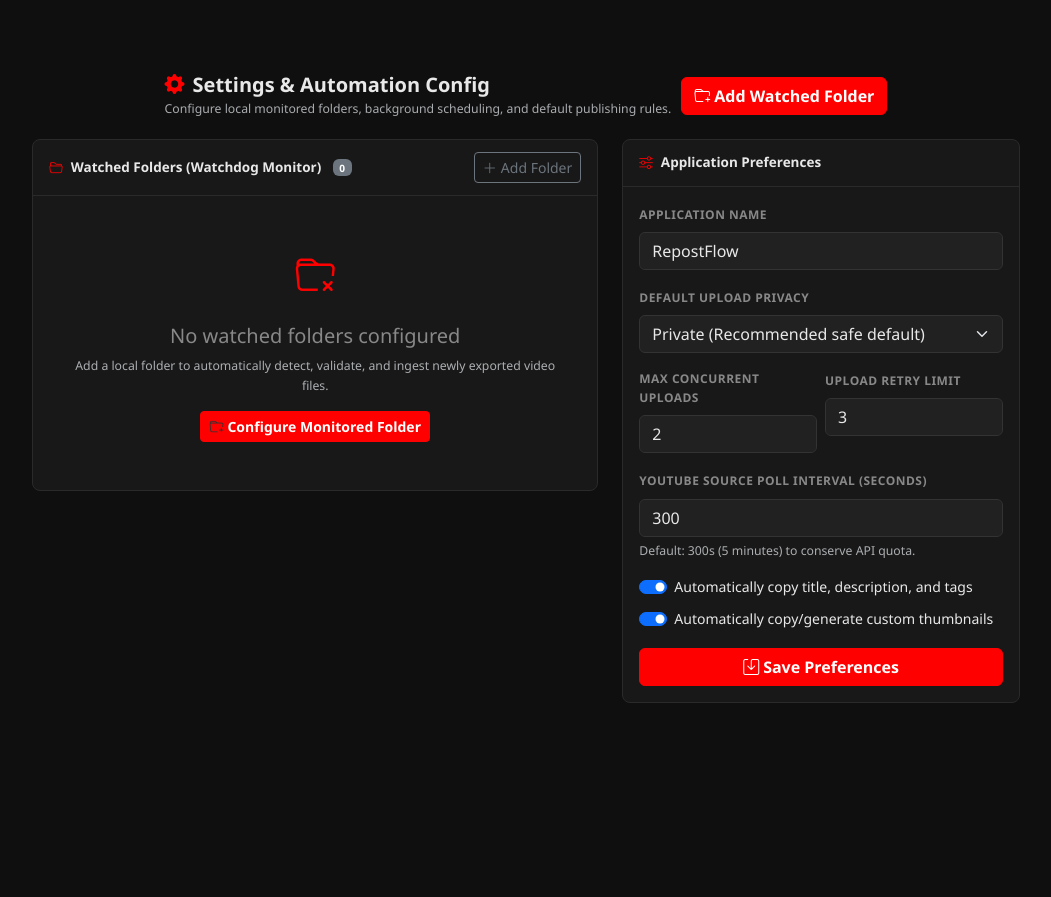
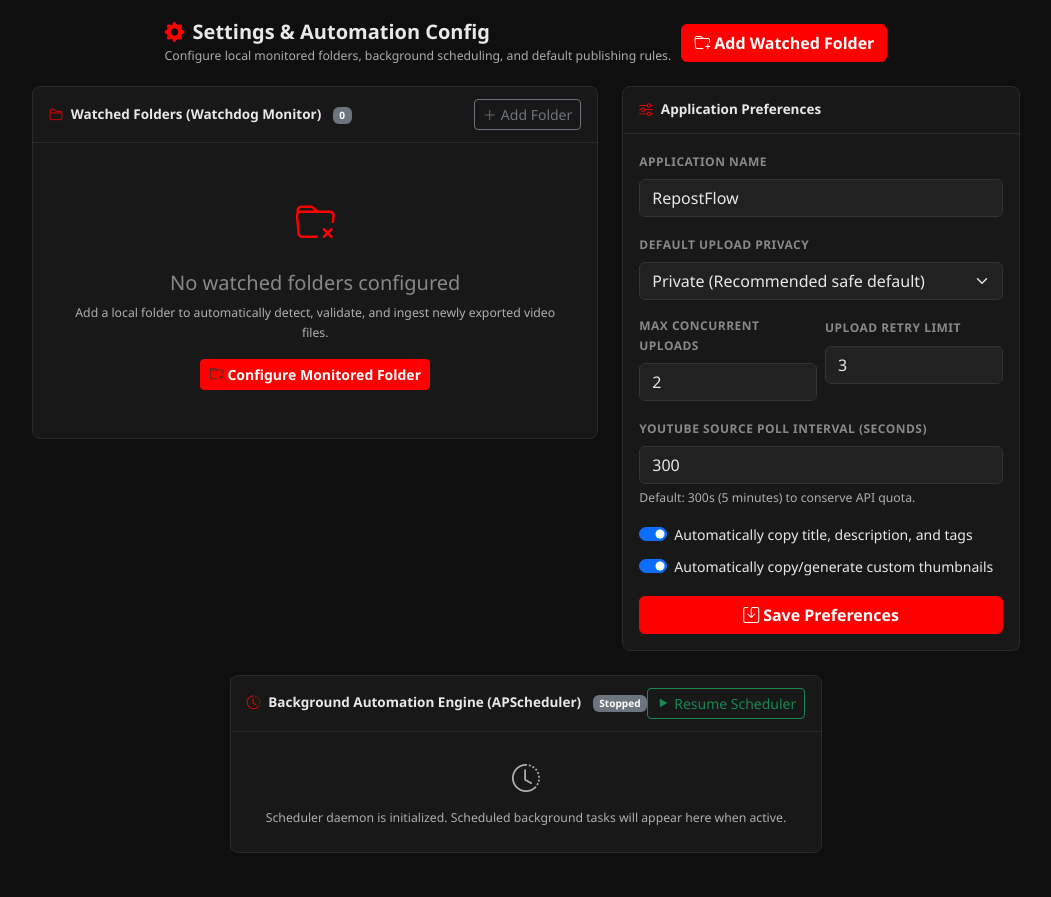
Before and after one commit to DorianKundwa/RepostFlow, a Python web app: template app/templates/settings.html in a window 1280 px wide. Shown: the whole page, without its empty margins (114-1165 px from the left). Before the commit the page ends 703 px from the top, so only its background shows below. Run offline with Jinja, Linux system fonts and the light colour scheme; the template is opened without the code that fills it, so the values that code supplies are empty.

Commit message:
feat(settings): add scheduler daemon controls, dynamic interval rescheduling, and UI job schedule panel

```diff
--- a/app/templates/settings.html
+++ b/app/templates/settings.html
@@ -175,6 +175,102 @@
   </div>
 </div>
 
+<!-- ===== Full-Width: Background Scheduler & Automated Workers ===== -->
+<div class="row">
+  <div class="col-12">
+    <div class="rf-panel mb-4">
+      <div class="rf-panel-header d-flex justify-content-between align-items-center">
+        <span>
+          <i class="bi bi-clock-history me-2 text-rf-red"></i>Background Automation Engine (APScheduler)
+          {% if scheduler.is_running and not scheduler.is_paused %}
+            <span class="badge bg-success-subtle text-success ms-2"><i class="bi bi-circle-fill me-1 small"></i>Active</span>
+          {% elif scheduler.is_paused %}
+            <span class="badge bg-warning-subtle text-warning ms-2"><i class="bi bi-pause-circle-fill me-1 small"></i>Paused</span>
+          {% else %}
+            <span class="badge bg-secondary ms-2">Stopped</span>
+          {% endif %}
+        </span>
+        <form method="POST" action="{{ url_for('settings.toggle_scheduler') }}" class="d-inline">
+          <input type="hidden" name="csrf_token" value="{{ csrf_token() }}" />
+          {% if scheduler.is_running and not scheduler.is_paused %}
+            <button type="submit" class="btn btn-sm btn-outline-warning">
+              <i class="bi bi-pause-fill me-1"></i>Pause Scheduler
+            </button>
+          {% else %}
+            <button type="submit" class="btn btn-sm btn-outline-success">
+              <i class="bi bi-play-fill me-1"></i>Resume Scheduler
+            </button>
+          {% endif %}
+        </form>
+      </div>
+      <div class="rf-panel-body p-0">
+        {% if scheduler.jobs %}
+        <div class="table-responsive">
+          <table class="table rf-table mb-0 align-middle">
+            <thead>
+              <tr>
+                <th>Job Name</th>
+                <th>Task Target</th>
+                <th>Trigger Interval</th>
+                <th>Next Scheduled Run</th>
+                <th>Status</th>
+                <th class="text-end">Immediate Dispatch</th>
+              </tr>
+            </thead>
+            <tbody>
+              {% for j in scheduler.jobs %}
+              <tr>
+                <td class="fw-semibold">
+                  {% if j.id == 'youtube_source_monitor' %}
+                    <i class="bi bi-youtube text-rf-red me-2"></i>{{ j.name }}
+                  {% elif j.id == 'upload_queue_worker' %}
+                    <i class="bi bi-cloud-upload-fill text-info me-2"></i>{{ j.name }}
+                  {% else %}
+                    <i class="bi bi-folder-check text-warning me-2"></i>{{ j.name }}
+                  {% endif %}
+                </td>
+                <td class="text-muted small">
+                  {% if j.id == 'youtube_source_monitor' %}
+                    Checks monitored source channels &amp; queues detected videos
+                  {% elif j.id == 'upload_queue_worker' %}
+                    Picks pending upload jobs within concurrency limits
+                  {% else %}
+                    Verifies folder integrity &amp; stability of watched directories
+                  {% endif %}
+                </td>
+                <td><code class="small text-muted">{{ j.trigger }}</code></td>
+                <td class="small">{{ j.next_run_time }}</td>
+                <td>
+                  {% if j.is_active and not scheduler.is_paused %}
+                    <span class="badge bg-success-subtle text-success">Active</span>
+                  {% else %}
+                    <span class="badge bg-secondary-subtle text-secondary">Paused</span>
+                  {% endif %}
+                </td>
+                <td class="text-end">
+                  <form method="POST" action="{{ url_for('settings.run_scheduler_job_now', job_id=j.id) }}" class="d-inline">
+                    <input type="hidden" name="csrf_token" value="{{ csrf_token() }}" />
+                    <button type="submit" class="btn btn-sm btn-rf-outline" title="Trigger immediate execution">
+                      <i class="bi bi-lightning-charge me-1"></i>Run Now
+                    </button>
+                  </form>
+                </td>
+              </tr>
+              {% endfor %}
+            </tbody>
+          </table>
+        </div>
+        {% else %}
+        <div class="rf-empty-state py-4 text-center">
+          <i class="bi bi-clock-history fs-3 mb-2 text-muted"></i>
+          <p class="text-muted small mb-0">Scheduler daemon is initialized. Scheduled background tasks will appear here when active.</p>
+        </div>
+        {% endif %}
+      </div>
+    </div>
+  </div>
+</div>
+
 <!-- ===== Modal: Add Watched Folder ===== -->
 <div class="modal fade" id="addFolderModal" tabindex="-1">
   <div class="modal-dialog">
```
Also changed, not shown: app/routes/settings.py (+46 -3 lines).
